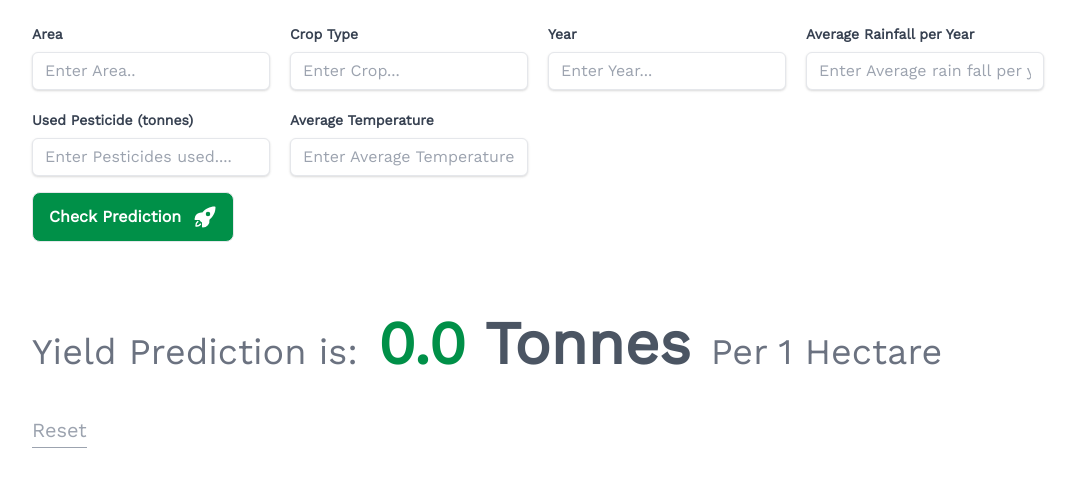
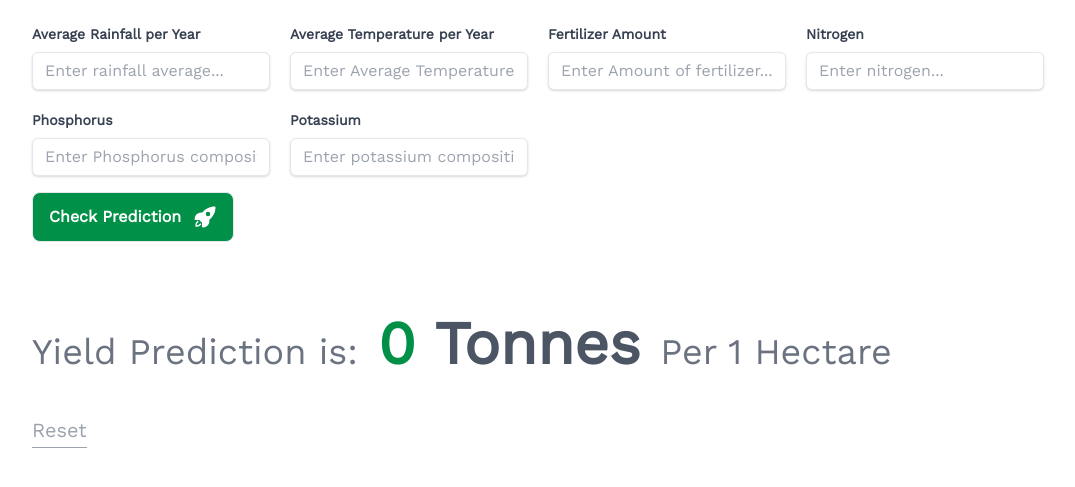
Before and after one commit to irfiacre/ML-Prediction-AI, a Django app: page /prediction/ in a window 1280 px wide. Shown: the part 60-547 px from the top of the page, without its empty margins (0-1075 px from the left). Run offline with Django 4.2, Linux system fonts and the light colour scheme.

Commit message:
improve model

```diff
--- a/crops/templates/crops/prediction.html
+++ b/crops/templates/crops/prediction.html
@@ -128,96 +128,96 @@
           <div>
             <label
               class="block text-gray-700 text-sm font-bold mb-2"
-              for="area"
+              for="rainfall"
             >
-              Area
+              Average Rainfall per Year
             </label>
             <input
               class="shadow appearance-none border rounded-md w-full py-2 px-3 text-gray-700 leading-tight focus:outline-none focus:shadow-outline"
-              id="area"
-              name="area"
+              id="rainfall"
+              name="rainfall"
               type="text"
-              placeholder="Enter Area.."
+              placeholder="Enter rainfall average..."
               value="{{ user_inputs.0 }}"
             />
           </div>
           <div>
             <label
               class="block text-gray-700 text-sm font-bold mb-2"
-              for="item"
+              for="temperature"
             >
-              Crop Type
+              Average Temperature per Year
             </label>
             <input
               class="shadow appearance-none border rounded-md w-full py-2 px-3 text-gray-700 leading-tight focus:outline-none focus:shadow-outline"
-              id="item"
-              name="item"
+              id="temperature"
+              name="temperature"
               type="text"
-              placeholder="Enter Crop..."
+              placeholder="Enter Average Temperature..."
               value="{{ user_inputs.1 }}"
             />
           </div>
           <div>
             <label
               class="block text-gray-700 text-sm font-bold mb-2"
-              for="year"
+              for="fertilizer"
             >
-              Year
+              Fertilizer Amount
             </label>
             <input
               class="shadow appearance-none border rounded-md w-full py-2 px-3 text-gray-700 leading-tight focus:outline-none focus:shadow-outline"
-              id="year"
-              name="year"
+              id="fertilizer"
+              name="fertilizer"
               type="text"
-              placeholder="Enter Year..."
+              placeholder="Enter Amount of fertilizer..."
               value="{{ user_inputs.2 }}"
             />
           </div>
           <div>
             <label
               class="block text-gray-700 text-sm font-bold mb-2"
-              for="rain_avg"
+              for="nitrogen"
             >
-              Average Rainfall per Year
+              Nitrogen
             </label>
             <input
               class="shadow appearance-none border rounded-md w-full py-2 px-3 text-gray-700 leading-tight focus:outline-none focus:shadow-outline"
-              id="rain_avg"
-              name="rain_avg"
+              id="nitrogen"
+              name="nitrogen"
               type="text"
-              placeholder="Enter Average rain fall per year..."
+              placeholder="Enter nitrogen..."
               value="{{ user_inputs.3 }}"
             />
           </div>
           <div>
             <label
               class="block text-gray-700 text-sm font-bold mb-2"
-              for="pesticides"
+              for="phosphorus"
             >
-              Used Pesticide (tonnes)
+              Phosphorus
             </label>
             <input
               class="shadow appearance-none border rounded-md w-full py-2 px-3 text-gray-700 leading-tight focus:outline-none focus:shadow-outline"
-              id="pesticides"
-              name="pesticides"
+              id="phosphorus"
+              name="phosphorus"
               type="text"
-              placeholder="Enter Pesticides used...."
+              placeholder="Enter Phosphorus composition..."
               value="{{ user_inputs.4 }}"
             />
           </div>
           <div>
             <label
               class="block text-gray-700 text-sm font-bold mb-2"
-              for="avg_temp"
+              for="potassium"
             >
-              Average Temperature
+              Potassium
             </label>
             <input
               class="shadow appearance-none border rounded-md w-full py-2 px-3 text-gray-700 leading-tight focus:outline-none focus:shadow-outline"
-              id="avg_temp"
-              name="avg_temp"
+              id="potassium"
+              name="potassium"
               type="text"
-              placeholder="Enter Average Temperature..."
+              placeholder="Enter potassium composition...."
               value="{{ user_inputs.5 }}"
             />
           </div>
--- a/crops/views.py
+++ b/crops/views.py
@@ -1,6 +1,8 @@
 from django.http import HttpResponse
 from django.shortcuts import render
-import joblib
+from joblib import load
+import numpy as np
+
 
 def index(request):
     latest_question_list = []
@@ -12,23 +14,33 @@ def prediction(request):
     prediction = [0]
     user_inputs=[]
     if request.method == 'POST':
-        area = int(request.POST.get('area'))
-        item = int(request.POST.get('item'))
-        year = int(request.POST.get('year'))
-        rain_avg = float(request.POST.get('rain_avg'))
-        pesticides = float(request.POST.get('pesticides'))
-        avg_temp = float(request.POST.get('avg_temp'))
+        # Load your machine learning model
+        model = load('controller/model/crop-predictor.joblib')
 
-        user_inputs = [area,item,year,rain_avg,pesticides,avg_temp]
-        scaled_inputs = [user_inputs]
+        # Get the input values from the form and convert them to float
+        rainfall = int(request.POST.get('rainfall'))
+        fertilizer = int(request.POST.get('fertilizer'))
+        temperature = int(request.POST.get('temperature'))
+        nitrogen = int(request.POST.get('nitrogen'))
+        phosphorus = int(request.POST.get('phosphorus'))
+        potassium = int(request.POST.get('potassium'))
 
-        model=joblib.load('controller/crop-yield-predictor2.joblib')
+        user_inputs = [rainfall,temperature,fertilizer,nitrogen,phosphorus,potassium]
+        print("Received input data:")
+        print(f"Rainfall: {rainfall}")
+        print(f"Fertilizer: {fertilizer}")
+        print(f"Temperature: {temperature}")
+        print(f"Nitrogen: {nitrogen}")
+        print(f"Phosphorus: {phosphorus}")
+        print(f"Potassium: {potassium}")
 
-        prediction = model.predict(scaled_inputs)
+        input_data = np.array([user_inputs])
 
+        prediction = model.predict(input_data)
+        print(f"==== Predicted crop yield: {prediction.tolist()}")
 
     context = {
-        "prediction_value": round((prediction[0] * 0.0001),3),
+        "prediction_value": round((prediction[0]),3),
         "user_inputs": [str(i) for i in user_inputs],
         }
     return render(request, "crops/prediction.html", context)
```
Also changed, not shown: data/dataset_2.csv (added, +96 -0 lines), 4 other files.
